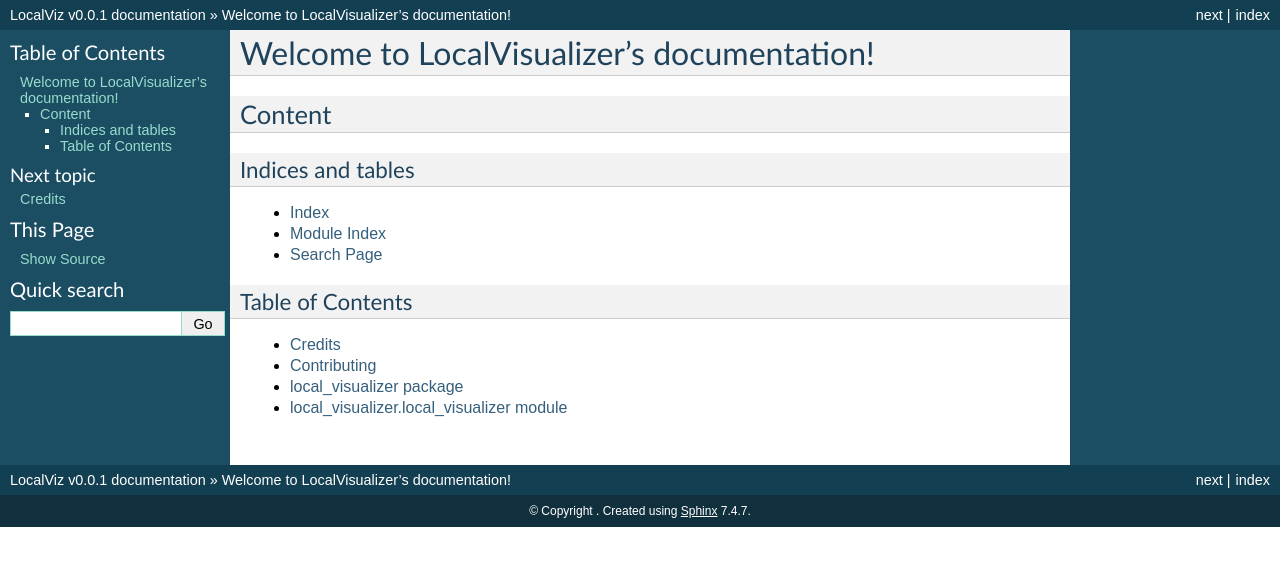
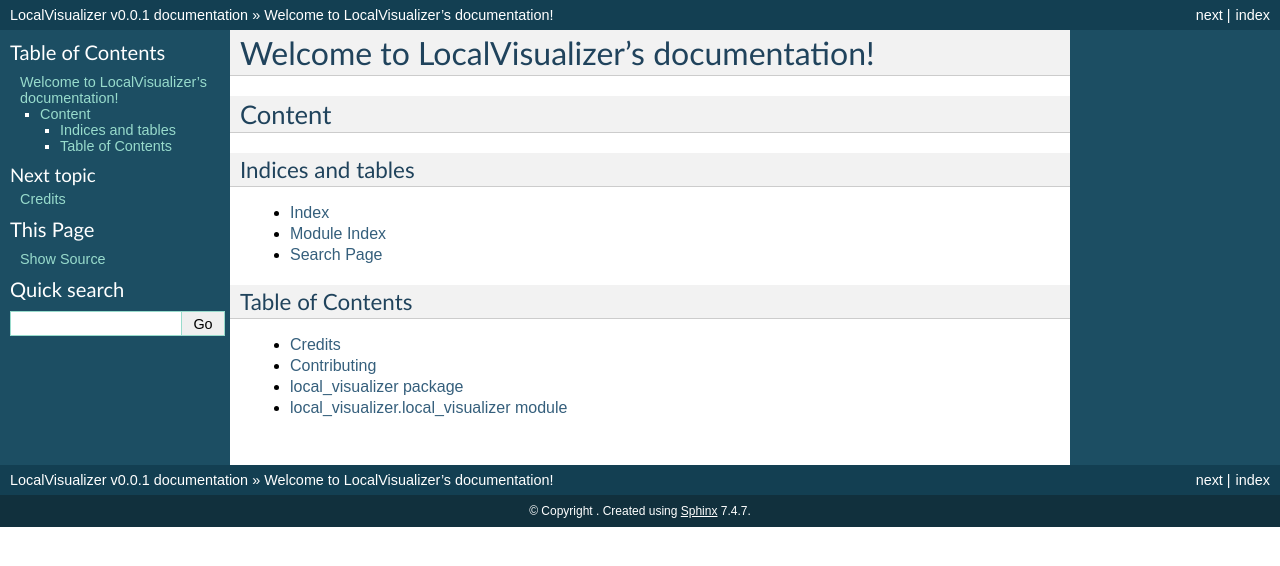
Before and after one commit to vispz/local_visualizer, a Sphinx documentation site: the page built from docs/source/index.rst, in a window 1280 px wide. Shown: the top 566 px of the page. Built offline with Sphinx 7.4.7, drawn with Linux system fonts in a browser that asks for light colours; formulas are drawn with MathJax 3; pages that are not in the unit, such as notebooks, are missing from menus.

Commit message:
Docs LocalViz -> LocalVisualizer

```diff
--- a/docs/source/conf.py
+++ b/docs/source/conf.py
@@ -35,7 +35,7 @@
 master_doc = 'index'
 
 # General information about the project.
-project = u'LocalViz'
+project = u'LocalVisualizer'
 
 # The version info for the project you're documenting, acts as replacement for
 # |version| and |release|, also used in various other places throughout the
@@ -155,4 +155,4 @@
 #html_file_suffix = ''
 
 # Output file base name for HTML help builder.
-htmlhelp_basename = 'LocalViz'
+htmlhelp_basename = 'LocalVisualizer'
```
